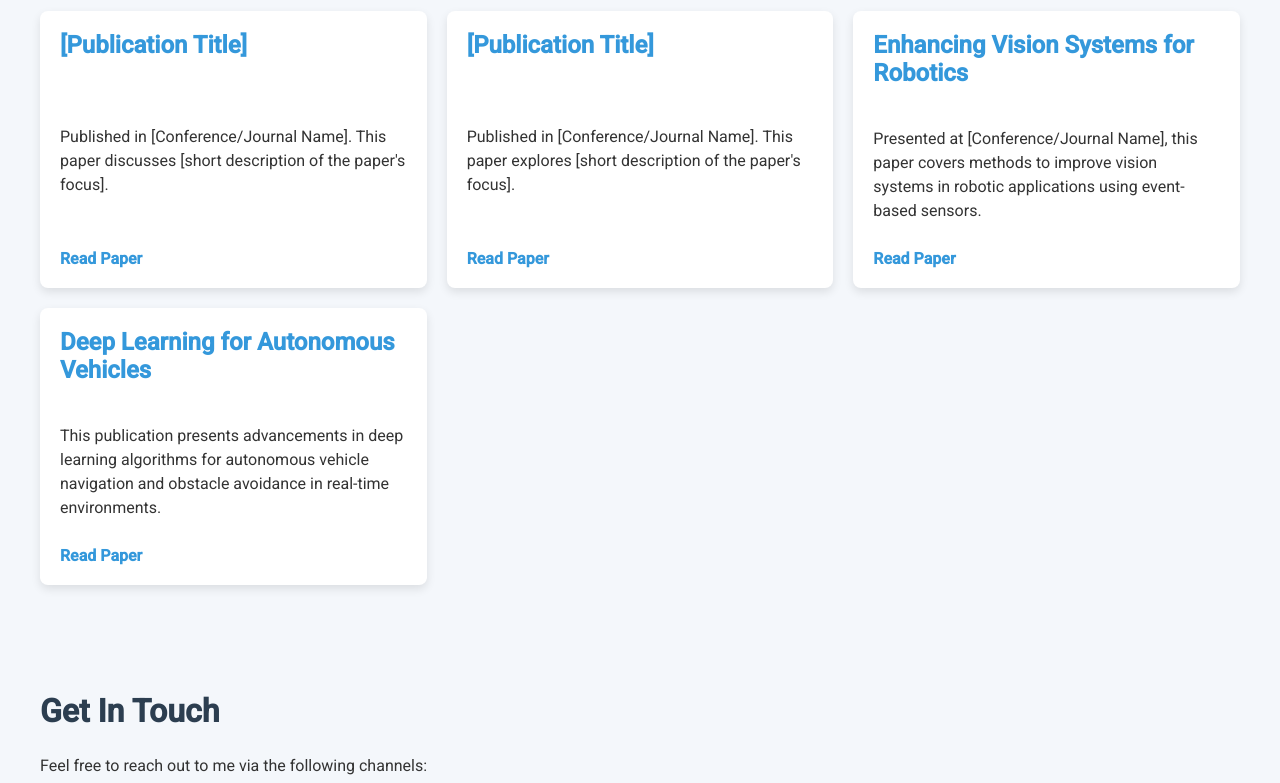
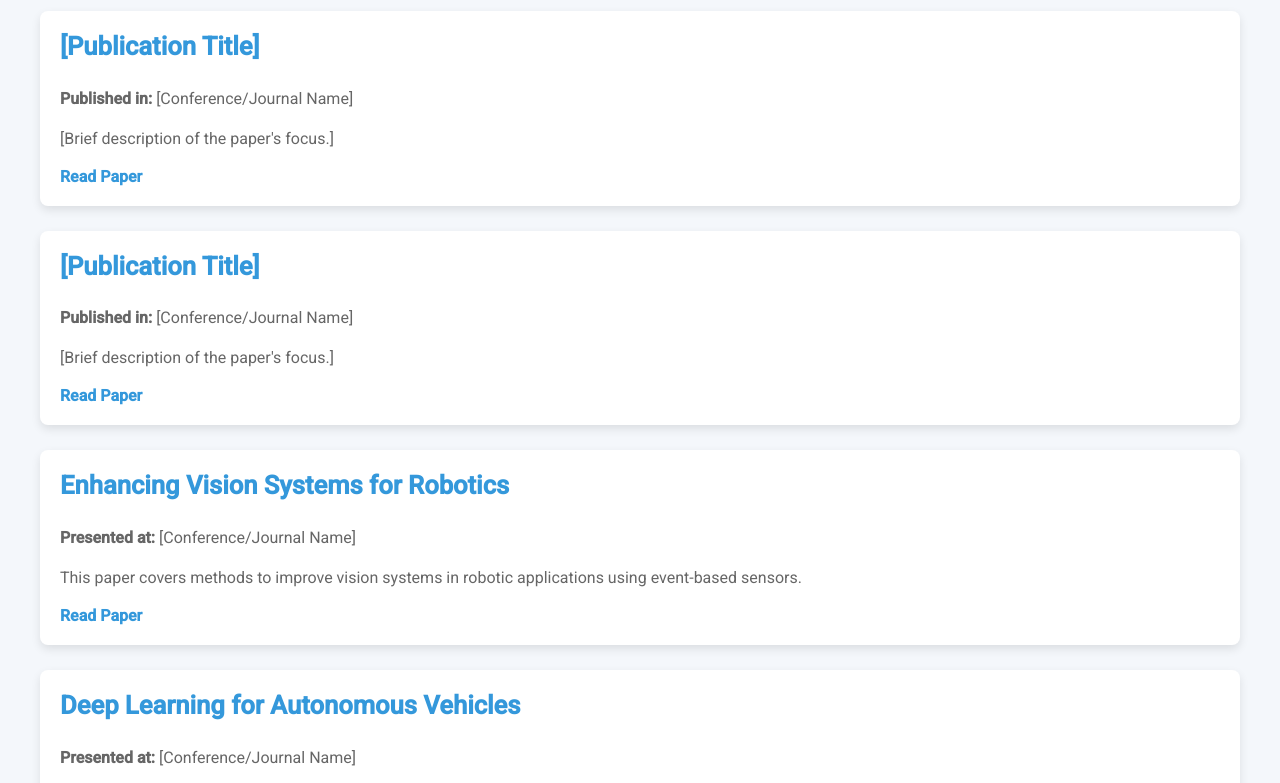
Before and after one commit to Shahid1Malik/Shahid1Malik.github.io, a website: page index.html in a window 1280 px wide. Shown: the part 1200-1983 px from the top of the page. Drawn offline with Linux system fonts and the light colour scheme.

Commit message:
Update index.html

```diff
--- a/index.html
+++ b/index.html
@@ -84,6 +84,49 @@
     .social-links a:hover {
       color: #000;
     }
+
+    /* Updated Publications Section */
+    .publications-list {
+      display: flex;
+      flex-direction: column;
+      gap: 25px;
+    }
+
+    .publication-item {
+      background: white;
+      box-shadow: 0 4px 10px rgba(0, 0, 0, 0.1);
+      padding: 20px;
+      border-radius: 8px;
+      transition: transform 0.3s ease, box-shadow 0.3s ease;
+    }
+
+    .publication-item:hover {
+      transform: translateY(-5px);
+      box-shadow: 0 8px 15px rgba(0, 0, 0, 0.15);
+    }
+
+    .publication-item h3 {
+      font-size: 1.6em;
+      color: #3498db;
+      margin-top: 0;
+    }
+
+    .publication-item p {
+      font-size: 1em;
+      color: #666;
+      line-height: 1.5em;
+    }
+
+    .publication-link {
+      margin-top: 10px;
+      color: #3498db;
+      text-decoration: none;
+      font-weight: bold;
+    }
+
+    .publication-link:hover {
+      text-decoration: underline;
+    }
   </style>
 </head>
 <body>
@@ -130,30 +173,34 @@
 
   <section>
     <h2>Publications</h2>
-    <div class="content-wrapper">
+    <div class="publications-list">
       <!-- Publication 1 -->
-      <div class="card">
+      <div class="publication-item">
         <h3>[Publication Title]</h3>
-        <p>Published in [Conference/Journal Name]. This paper discusses [short description of the paper's focus].</p>
-        <a href="[Publication_Link]" target="_blank">Read Paper</a>
+        <p><strong>Published in:</strong> [Conference/Journal Name]</p>
+        <p>[Brief description of the paper's focus.]</p>
+        <a href="[Publication_Link]" class="publication-link" target="_blank">Read Paper</a>
       </div>
       <!-- Publication 2 -->
-      <div class="card">
+      <div class="publication-item">
         <h3>[Publication Title]</h3>
-        <p>Published in [Conference/Journal Name]. This paper explores [short description of the paper's focus].</p>
-        <a href="[Publication_Link]" target="_blank">Read Paper</a>
+        <p><strong>Published in:</strong> [Conference/Journal Name]</p>
+        <p>[Brief description of the paper's focus.]</p>
+        <a href="[Publication_Link]" class="publication-link" target="_blank">Read Paper</a>
       </div>
       <!-- Publication 3 (Dummy) -->
-      <div class="card">
+      <div class="publication-item">
         <h3>Enhancing Vision Systems for Robotics</h3>
-        <p>Presented at [Conference/Journal Name], this paper covers methods to improve vision systems in robotic applications using event-based sensors.</p>
-        <a href="[Publication_Link]" target="_blank">Read Paper</a>
+        <p><strong>Presented at:</strong> [Conference/Journal Name]</p>
+        <p>This paper covers methods to improve vision systems in robotic applications using event-based sensors.</p>
+        <a href="[Publication_Link]" class="publication-link" target="_blank">Read Paper</a>
       </div>
       <!-- Publication 4 (Dummy) -->
-      <div class="card">
+      <div class="publication-item">
         <h3>Deep Learning for Autonomous Vehicles</h3>
+        <p><strong>Presented at:</strong> [Conference/Journal Name]</p>
         <p>This publication presents advancements in deep learning algorithms for autonomous vehicle navigation and obstacle avoidance in real-time environments.</p>
-        <a href="[Publication_Link]" target="_blank">Read Paper</a>
+        <a href="[Publication_Link]" class="publication-link" target="_blank">Read Paper</a>
       </div>
     </div>
   </section>
@@ -169,5 +216,9 @@
     </div>
   </section>
 
+  <footer>
+    <p>&copy; 2025 [Your Name]. All Rights Reserved.</p>
+  </footer>
+
 </body>
 </html>
```
